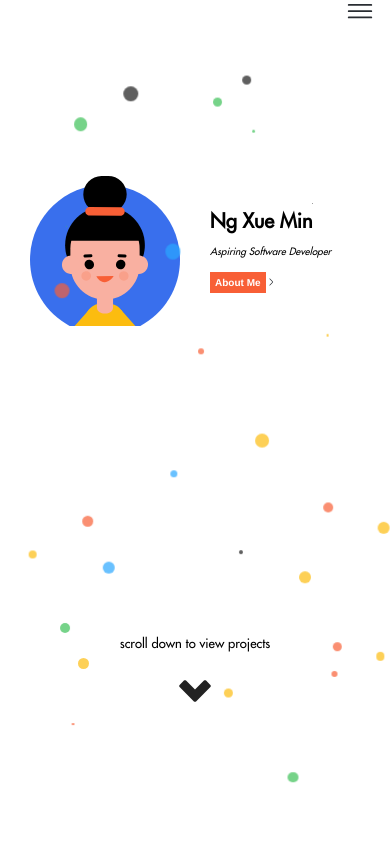
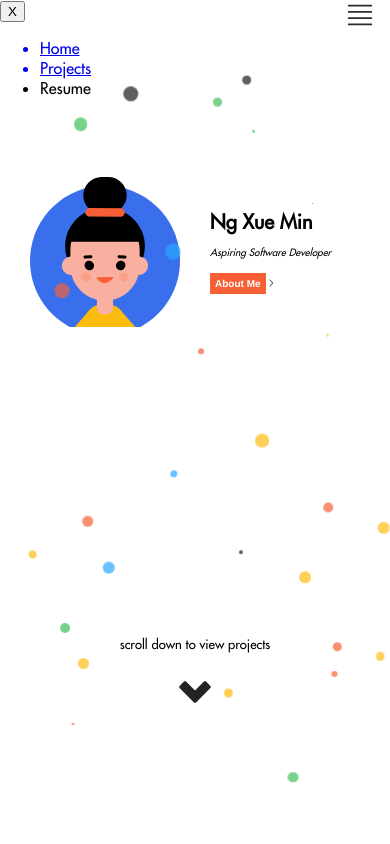
Before and after one commit to xueminzzz/My-Portfolio-Website, a Next.js app: page / in a window 390 px wide. Shown: the top 844 px of the page. Built offline with nearby package versions, Linux system fonts and the light colour scheme.

Commit message:
sidebar not working

```diff
--- a/app/components/navbar/index.js
+++ b/app/components/navbar/index.js
@@ -9,6 +9,7 @@ export default function Navigation() {
 
   const toggle = () => {
     setIsOpen(!isOpen);
+    console.log("Toggle clicked! isOpen:", !isOpen);
   };
 
   return (
--- a/app/components/navbar/navbar-desktop/navbar-desktop.js
+++ b/app/components/navbar/navbar-desktop/navbar-desktop.js
@@ -4,10 +4,10 @@ import Link from "next/link";
 import Image from "next/image";
 import { useState } from "react";
 
-export default function Navbar(toggle) {
+export default function Navbar({toggle}) {
     return (
-        <div className={styles["main-container"]} onClick={toggle}>
-            <Image
+        <div className={styles["main-container"]} >
+            <Image onClick={() => { toggle; console.log("Toggle clicked!"); }}
                 src={"/hamburger-icon.svg"} priority={true}
                 width={0}
                 height={0}
--- a/app/components/navbar/navbar-desktop/navbar-desktop.module.css
+++ b/app/components/navbar/navbar-desktop/navbar-desktop.module.css
@@ -53,7 +53,7 @@
         justify-content: flex-end;
         position: absolute;
         margin-right: 1.5rem;
-        margin-top: 1.5rem;
+        margin-top: 3rem;
         height: 30px;
         width: 30px;
     }
--- a/app/components/navbar/navbar-mobile/navbar-mobile.js
+++ b/app/components/navbar/navbar-mobile/navbar-mobile.js
@@ -7,12 +7,7 @@ import { useState } from "react";
 export default function Sidebar({ isOpen, toggle }) {
 
     return (
-        <div className={styles["sidebar"]}
-            style={{
-                opacity: `${isOpen ? "1" : "0"}`,
-                top: ` ${isOpen ? "0" : "-100%"}`,
-            }}
-        >
+        <div className={isOpen ? styles["mobile-menu-open"] : styles["mobile-menu-close"]}>
             <button onClick={toggle}>X</button>
             <ul className={styles["navbar-ul"]}>
                 <Link href="/" className={styles["projects-link"]}>
--- a/app/components/navbar/navbar-mobile/navbar-mobile.module.css
+++ b/app/components/navbar/navbar-mobile/navbar-mobile.module.css
@@ -1,12 +1,12 @@
-.sidebar {
-    display: none;
+.mobile-menu-open {
+    opacity: 1;
+}
+
+.mobile-menu-close {
+    opacity: 1;
 }
 
 @media screen and (max-width: 480px) {
-    .sidebar {
-        display: flex;
-    }
-
     .navbar-ul {
         display: flex;
         flex-direction: column;
```
